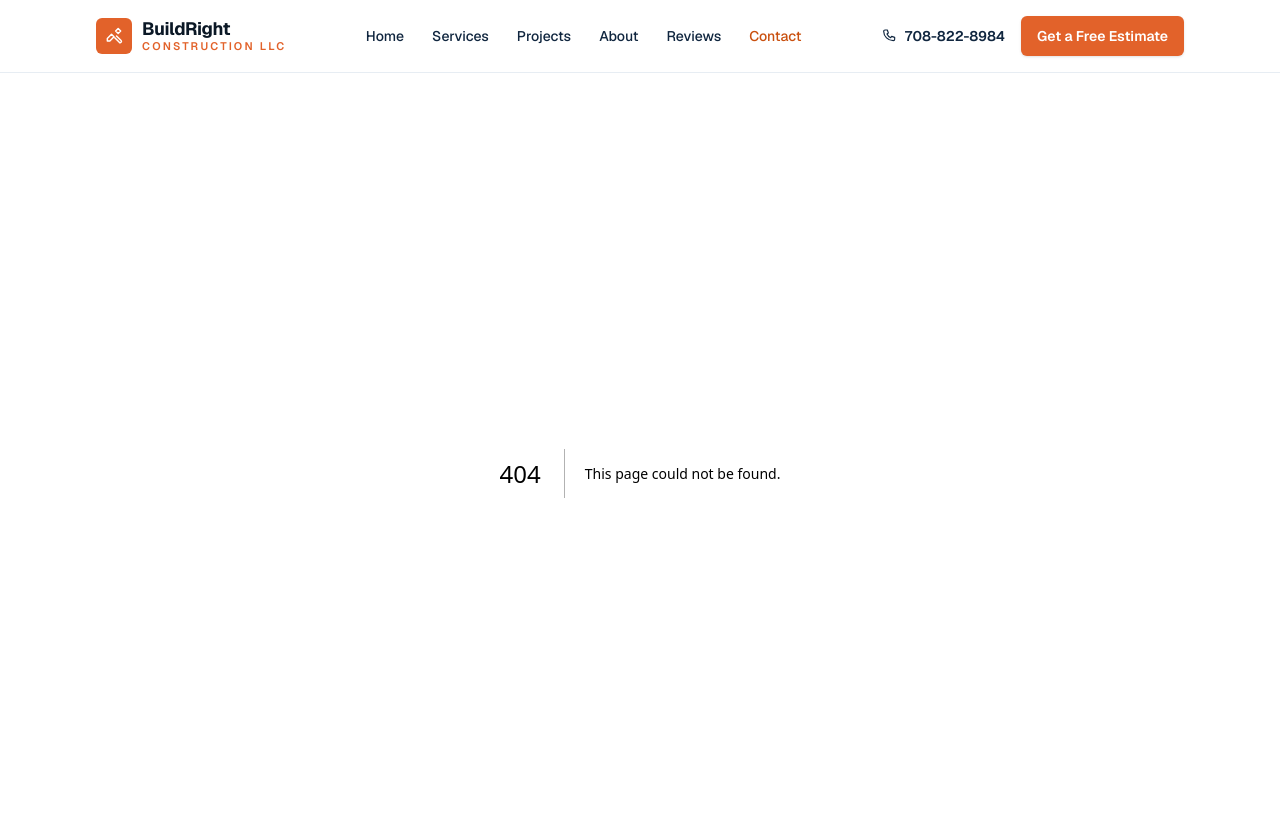
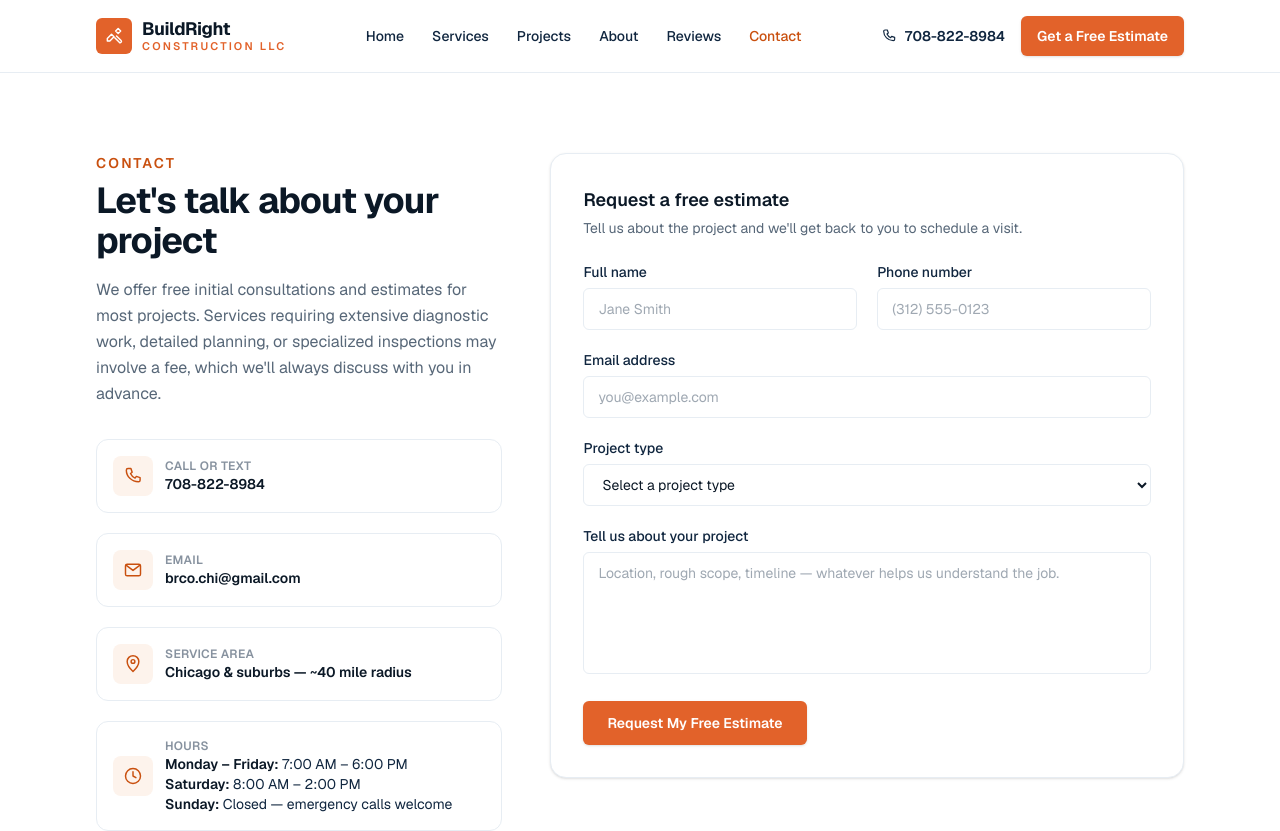
Before and after one commit to erikcorea/buildright, a Next.js app: page /contact in a window 1280 px wide. Before the commit this address had no page. Shown: the top 831 px of the page. Built offline with nearby package versions, Linux system fonts and the light colour scheme.

Commit message:
Add functional contact/estimate request form

```diff
--- /dev/null
+++ b/src/app/contact/page.tsx
@@ -0,0 +1,104 @@
+import type { Metadata } from "next";
+import { Container } from "@/components/container";
+import { ContactForm } from "@/components/contact-form";
+import { ClockIcon, MailIcon, MapPinIcon, PhoneIcon } from "@/components/icons";
+import { business } from "@/data/business";
+
+export const metadata: Metadata = {
+  title: "Contact",
+  description: `Request a free estimate from ${business.name}. Call, text, email, or send the form — we typically respond fast.`,
+};
+
+export default function ContactPage() {
+  return (
+    <section className="py-20">
+      <Container className="grid grid-cols-1 gap-12 lg:grid-cols-5">
+        <div className="lg:col-span-2">
+          <p className="text-sm font-semibold uppercase tracking-[0.15em] text-accent-600">
+            Contact
+          </p>
+          <h1 className="mt-2 text-4xl font-bold tracking-tight text-brand-950">
+            Let&apos;s talk about your project
+          </h1>
+          <p className="mt-4 text-base leading-relaxed text-brand-900/70">
+            {business.estimateNote}
+          </p>
+
+          <div className="mt-8 space-y-5">
+            <a
+              href={business.phoneHref}
+              className="flex items-center gap-3 rounded-xl border border-brand-100 bg-white p-4 hover:border-accent-200"
+            >
+              <span className="flex h-10 w-10 items-center justify-center rounded-lg bg-accent-50 text-accent-600">
+                <PhoneIcon className="h-5 w-5" />
+              </span>
+              <div>
+                <p className="text-xs font-semibold uppercase tracking-wide text-brand-900/50">
+                  Call or text
+                </p>
+                <p className="text-sm font-semibold text-brand-950">{business.phone}</p>
+              </div>
+            </a>
+
+            <a
+              href={business.emailHref}
+              className="flex items-center gap-3 rounded-xl border border-brand-100 bg-white p-4 hover:border-accent-200"
+            >
+              <span className="flex h-10 w-10 items-center justify-center rounded-lg bg-accent-50 text-accent-600">
+                <MailIcon className="h-5 w-5" />
+              </span>
+              <div>
+                <p className="text-xs font-semibold uppercase tracking-wide text-brand-900/50">
+                  Email
+                </p>
+                <p className="text-sm font-semibold text-brand-950">{business.email}</p>
+              </div>
+            </a>
+
+            <div className="flex items-center gap-3 rounded-xl border border-brand-100 bg-white p-4">
+              <span className="flex h-10 w-10 items-center justify-center rounded-lg bg-accent-50 text-accent-600">
+                <MapPinIcon className="h-5 w-5" />
+              </span>
+              <div>
+                <p className="text-xs font-semibold uppercase tracking-wide text-brand-900/50">
+                  Service area
+                </p>
+                <p className="text-sm font-semibold text-brand-950">
+                  Chicago &amp; suburbs — ~{business.travelRadiusMiles} mile radius
+                </p>
+              </div>
+            </div>
+
+            <div className="flex items-center gap-3 rounded-xl border border-brand-100 bg-white p-4">
+              <span className="flex h-10 w-10 items-center justify-center rounded-lg bg-accent-50 text-accent-600">
+                <ClockIcon className="h-5 w-5" />
+              </span>
+              <div>
+                <p className="text-xs font-semibold uppercase tracking-wide text-brand-900/50">
+                  Hours
+                </p>
+                {business.hours.map((h) => (
+                  <p key={h.days} className="text-sm text-brand-900">
+                    <span className="font-semibold text-brand-950">{h.days}:</span> {h.time}
+                  </p>
+                ))}
+              </div>
+            </div>
+          </div>
+        </div>
+
+        <div className="lg:col-span-3">
+          <div className="rounded-2xl border border-brand-100 bg-white p-6 shadow-sm sm:p-8">
+            <h2 className="text-lg font-semibold text-brand-950">Request a free estimate</h2>
+            <p className="mt-1 text-sm text-brand-900/70">
+              Tell us about the project and we&apos;ll get back to you to schedule a visit.
+            </p>
+            <div className="mt-6">
+              <ContactForm />
+            </div>
+          </div>
+        </div>
+      </Container>
+    </section>
+  );
+}
--- /dev/null
+++ b/src/components/contact-form.tsx
@@ -0,0 +1,146 @@
+"use client";
+
+import { FormEvent, useState } from "react";
+import { business } from "@/data/business";
+
+const projectTypes = [
+  "Whole-home renovation",
+  "Kitchen remodel",
+  "Bathroom remodel",
+  "Basement finishing",
+  "Deck or fence",
+  "Doors or windows",
+  "Electrical or plumbing fixtures",
+  "General repair / other",
+];
+
+// No backend email service is wired up yet (see .env.example). This
+// opens the visitor's email client with the message pre-filled so the
+// form is functional today; swap this handler for a server action +
+// email provider (e.g. Resend) once the owner sets that up.
+export function ContactForm() {
+  const [submitted, setSubmitted] = useState(false);
+
+  function handleSubmit(event: FormEvent<HTMLFormElement>) {
+    event.preventDefault();
+    const data = new FormData(event.currentTarget);
+    const name = data.get("name");
+    const phone = data.get("phone");
+    const email = data.get("email");
+    const projectType = data.get("projectType");
+    const message = data.get("message");
+
+    const body = [
+      `Name: ${name}`,
+      `Phone: ${phone}`,
+      `Email: ${email}`,
+      `Project type: ${projectType}`,
+      "",
+      `${message}`,
+    ].join("\n");
+
+    const mailto = `${business.emailHref}?subject=${encodeURIComponent(
+      `New estimate request from ${name}`,
+    )}&body=${encodeURIComponent(body)}`;
+
+    const link = document.createElement("a");
+    link.href = mailto;
+    link.click();
+    setSubmitted(true);
+  }
+
+  return (
+    <form onSubmit={handleSubmit} className="space-y-5">
+      <div className="grid grid-cols-1 gap-5 sm:grid-cols-2">
+        <Field label="Full name" htmlFor="name">
+          <input
+            id="name"
+            name="name"
+            type="text"
+            required
+            className="input"
+            placeholder="Jane Smith"
+          />
+        </Field>
+        <Field label="Phone number" htmlFor="phone">
+          <input
+            id="phone"
+            name="phone"
+            type="tel"
+            required
+            className="input"
+            placeholder="(312) 555-0123"
+          />
+        </Field>
+      </div>
+
+      <Field label="Email address" htmlFor="email">
+        <input
+          id="email"
+          name="email"
+          type="email"
+          required
+          className="input"
+          placeholder="you@example.com"
+        />
+      </Field>
+
+      <Field label="Project type" htmlFor="projectType">
+        <select id="projectType" name="projectType" required className="input" defaultValue="">
+          <option value="" disabled>
+            Select a project type
+          </option>
+          {projectTypes.map((type) => (
+            <option key={type} value={type}>
+              {type}
+            </option>
+          ))}
+        </select>
+      </Field>
+
+      <Field label="Tell us about your project" htmlFor="message">
+        <textarea
+          id="message"
+          name="message"
+          required
+          rows={5}
+          className="input resize-none"
+          placeholder="Location, rough scope, timeline — whatever helps us understand the job."
+        />
+      </Field>
+
+      <button
+        type="submit"
+        className="w-full rounded-md bg-accent-500 px-6 py-3 text-sm font-semibold text-white shadow-sm transition-colors hover:bg-accent-600 sm:w-auto"
+      >
+        Request My Free Estimate
+      </button>
+
+      {submitted && (
+        <p className="rounded-md bg-brand-50 px-4 py-3 text-sm text-brand-900">
+          Opening your email app to send this to {business.email}. If nothing
+          opened, email us directly or call {business.phone}.
+        </p>
+      )}
+    </form>
+  );
+}
+
+function Field({
+  label,
+  htmlFor,
+  children,
+}: {
+  label: string;
+  htmlFor: string;
+  children: React.ReactNode;
+}) {
+  return (
+    <div>
+      <label htmlFor={htmlFor} className="mb-1.5 block text-sm font-medium text-brand-900">
+        {label}
+      </label>
+      {children}
+    </div>
+  );
+}
```
